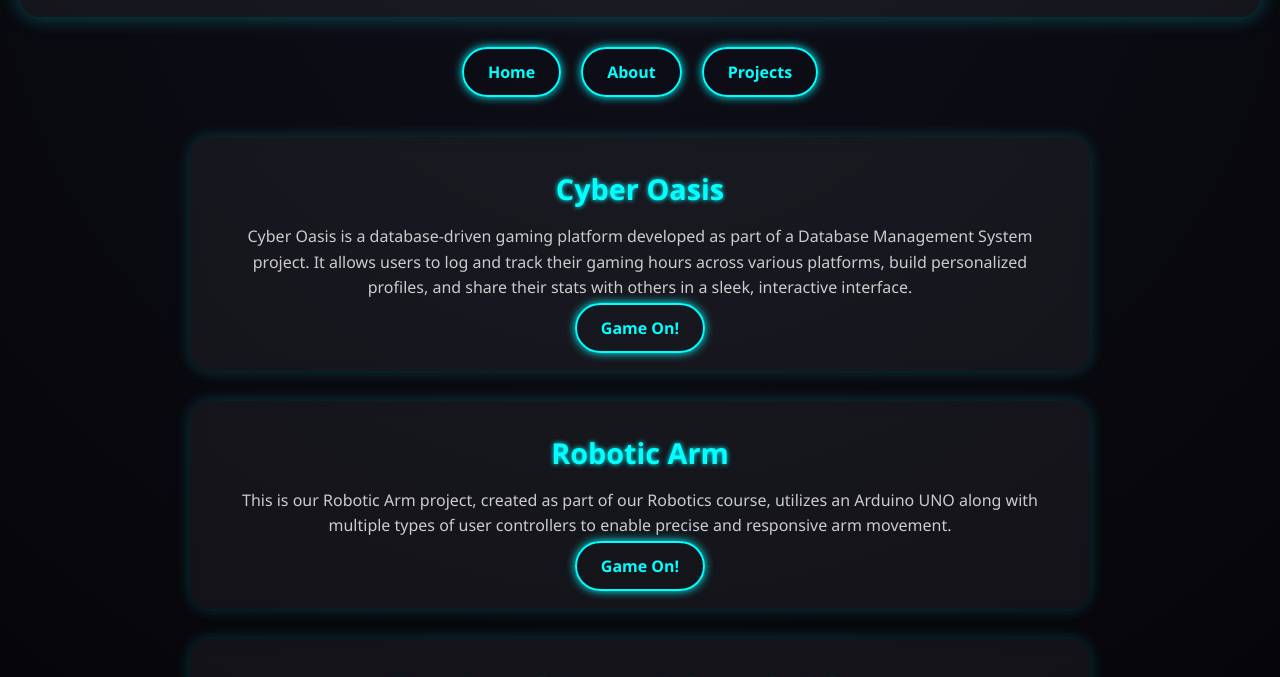
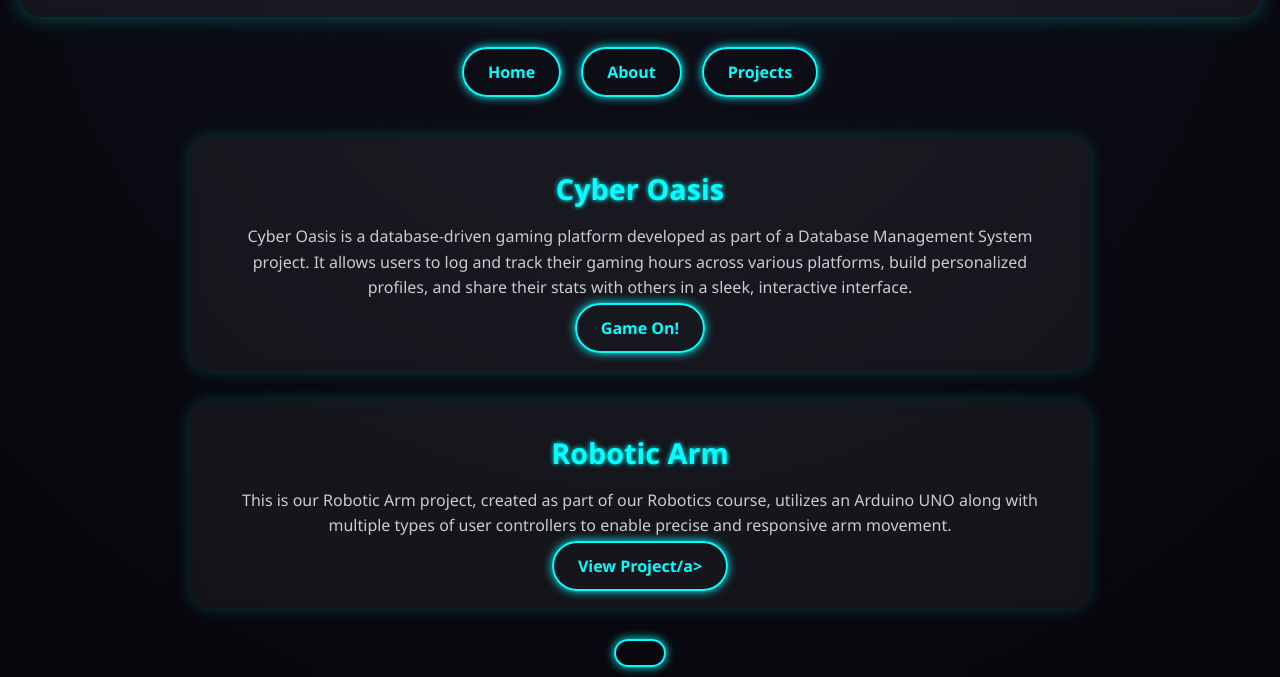
Before and after one commit to Zech07/_Portfolio_, a plain HTML site: page projects.html in a window 1280 px wide. Shown: the part 122-799 px from the top of the page. Drawn offline with Linux system fonts and the light colour scheme.

```diff
--- a/projects.html
+++ b/projects.html
@@ -29,7 +29,7 @@
         <section class="content-card">
             <h2>Robotic Arm</em></h2>
             <p>This is our Robotic Arm project, created as part of our Robotics course, utilizes an Arduino UNO along with multiple types of user controllers to enable precise and responsive arm movement.</p>
-            <a href="https://drive.google.com/drive/folders/1s5NOsZ8QsHMLQbwAFTenivzx-48_c-nB?usp=sharing" class="nav-btn" target="_blank">Game On!</a>
+            <a href="https://drive.google.com/drive/folders/1s5NOsZ8QsHMLQbwAFTenivzx-48_c-nB?usp=sharing" class="nav-btn" target="_blank">View Project/a>
         </section>
 
         <section class="content-card">
```
